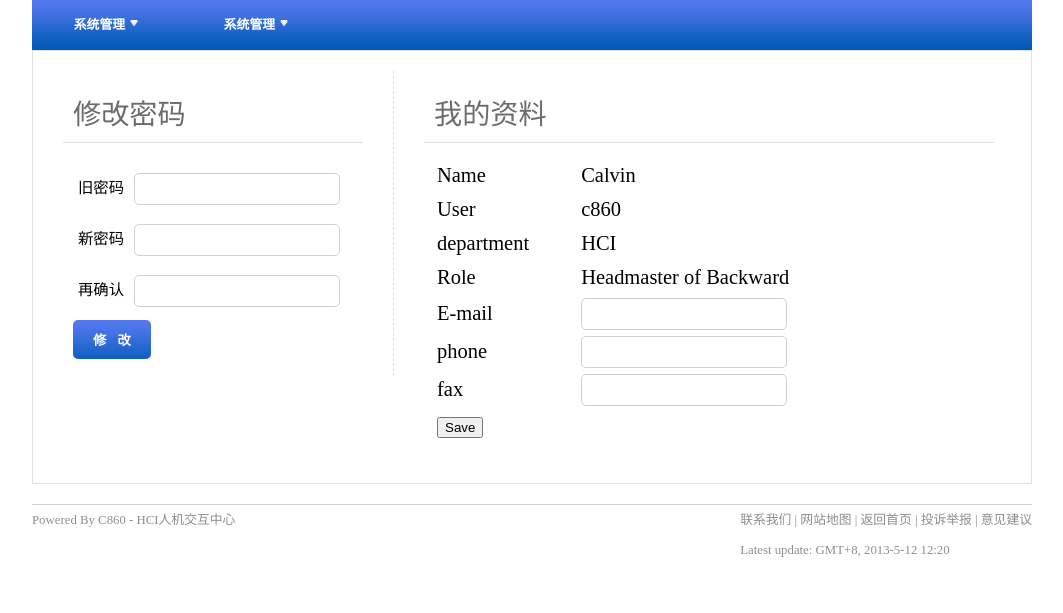
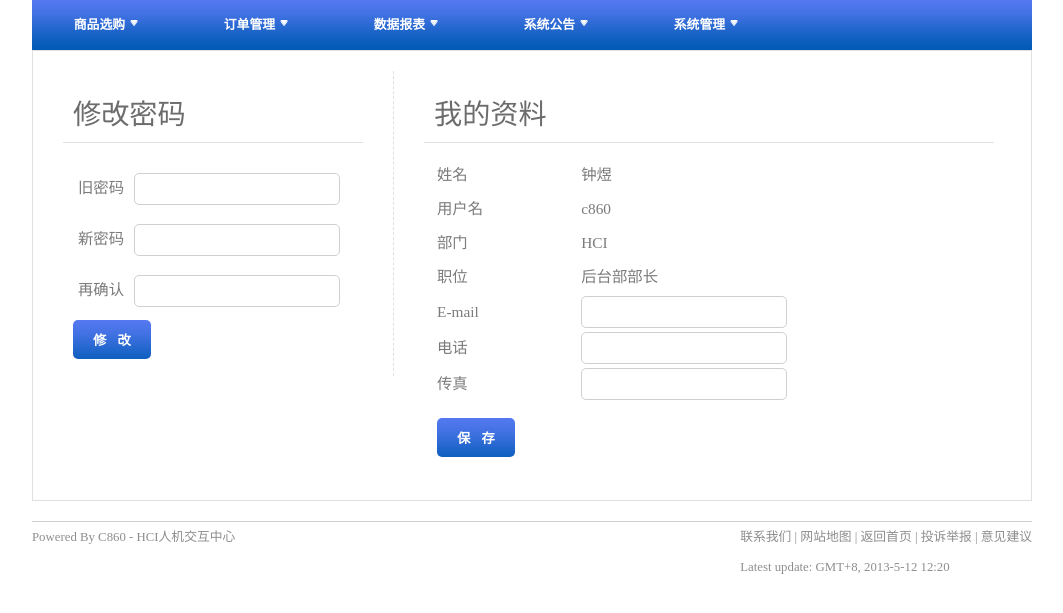
Before and after one commit to HCI-webdesigner/OrderSystem, a PHP site: page /main.html in a window 1280 px wide. Shown: the top 613 px of the page, without its empty margins (108-1171 px from the left). Run offline with PHP 8.4, Linux system fonts and the light colour scheme.

Commit message:
modify some files

```diff
--- a/main.html
+++ b/main.html
@@ -11,17 +11,31 @@
 	<div class="body">
 		<div id="navbar" class="navbar">
 			<div id="p0" class="part">
-				<p class="navbutton">系统管理&nbsp;<img src="images/tri.png"></p>
+				<p class="navbutton">商品选购&nbsp;<img src="images/tri.png"></p>
 				<ul class="itemlist">
-					<a>账户信息管理</a>
-					<a>送货信息管理</a>
-					<a>用户信息管理</a>
-					<a>审批流程管理</a>
-					<a>定制商品分类</a>
-					<a>定制服务设置</a>
+					<a>商品分类</a>
+					<a>常购商品</a>
 				</ul>
 			</div>
-			<div id="p1" class="part a_left">
+			<div id="p1" class="part">
+				<p class="navbutton">订单管理&nbsp;<img src="images/tri.png"></p>
+				<ul class="itemlist">
+					<a>我的订单</a>
+				</ul>
+			</div>
+			<div id="p2" class="part">
+				<p class="navbutton">数据报表&nbsp;<img src="images/tri.png"></p>
+				<ul class="itemlist">
+					<a>年度报表</a>
+				</ul>
+			</div>
+			<div id="p3" class="part">
+				<p class="navbutton">系统公告&nbsp;<img src="images/tri.png"></p>
+				<ul class="itemlist">
+					<a>优惠通知</a>
+				</ul>
+			</div>
+			<div id="p4" class="part">
 				<p class="navbutton">系统管理&nbsp;<img src="images/tri.png"></p>
 				<ul class="itemlist">
 					<a>账户信息管理</a>
@@ -57,30 +71,34 @@
 						</thead>
 						<tbody>
 							<tr>
-								<td>Name</td><td>Calvin</td>
+								<td>姓名</td><td>钟煜</td>
 							</tr>
 							<tr>
-								<td>User</td><td>c860</td>
+								<td>用户名</td><td>c860</td>
 							</tr>
 							<tr>
-								<td>department</td><td>HCI</td>
+								<td>部门</td><td>HCI</td>
 							</tr>
 							<tr>
-								<td>Role</td><td>Headmaster of Backward</td>
+								<td>职位</td><td>后台部部长</td>
 							</tr>
 							<tr>
 								<td>E-mail</td><td><input class="inputbox" type="text" name="email"></td>
 							</tr>
 							<tr>
-								<td>phone</td>
+								<td>电话</td>
 								<td><input class="inputbox" type="text"></td>
 							</tr>
 							<tr>
-								<td>fax</td>
+								<td>传真</td>
 								<td><input class="inputbox" type="text"></td>
 							</tr>
 							<tr>
-								<td colspan="2"><input type="submit" value="Save"></td>
+								<td style="line-height: 10px;">&nbsp;</td>
+								<td></td>
+							</tr>
+							<tr>
+								<td colspan="2"><input class="button" type="submit" value="保   存"></td>
 							</tr>
 						</tbody>
 					</table>
--- a/stylesheets/main.css
+++ b/stylesheets/main.css
@@ -53,7 +53,7 @@ dl,dt,dd {
 	color: #005AB5;
 	background: #F0F0F0;
 }
-#p1 {left: 150px;}
+#p1 {left: 150px;} #p2 {left: 300px;} #p3 {left: 450px;} #p4{left: 600px;}
 .mainboard {
 	width: 998px;
 	border: 1px solid #E0E0E0;
@@ -75,6 +75,7 @@ dl,dt,dd {
 #changepwdform {
 	margin-top: 20px;
 	padding-left: 10px;
+	color: #7B7B7B;
 	line-height: 50px;
 }
 .changeinfo {
@@ -86,8 +87,10 @@ dl,dt,dd {
 .infotable {
 	width: 500px;
 	padding: 10px;
+	color: #7B7B7B;
 	line-height: 30px;
-	font-size: 1.6em;
+	font-size: 1.2em;
+	font-weight: normal;
 }
 .infotable th {
 	line-height: 0px;
```
